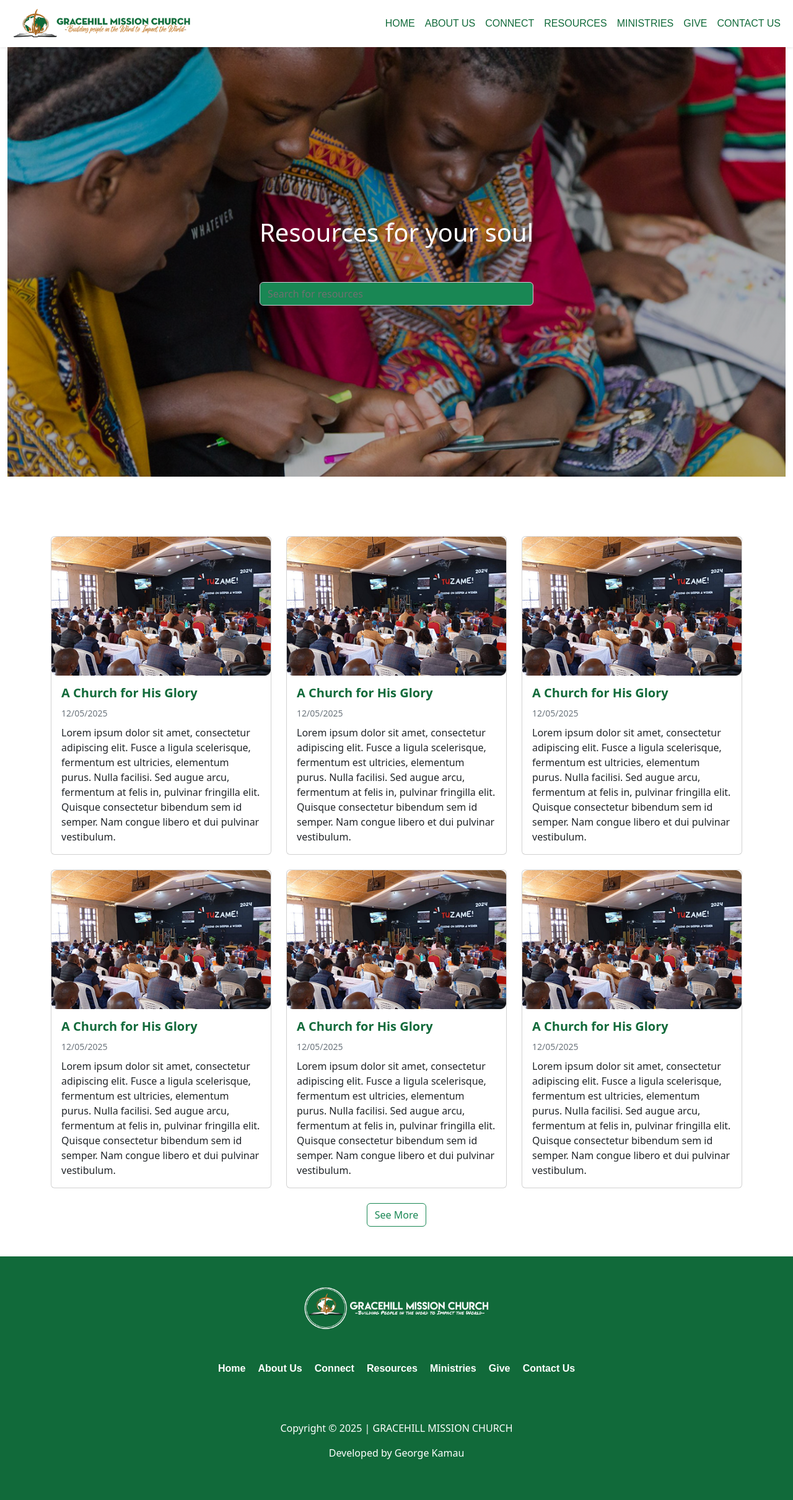
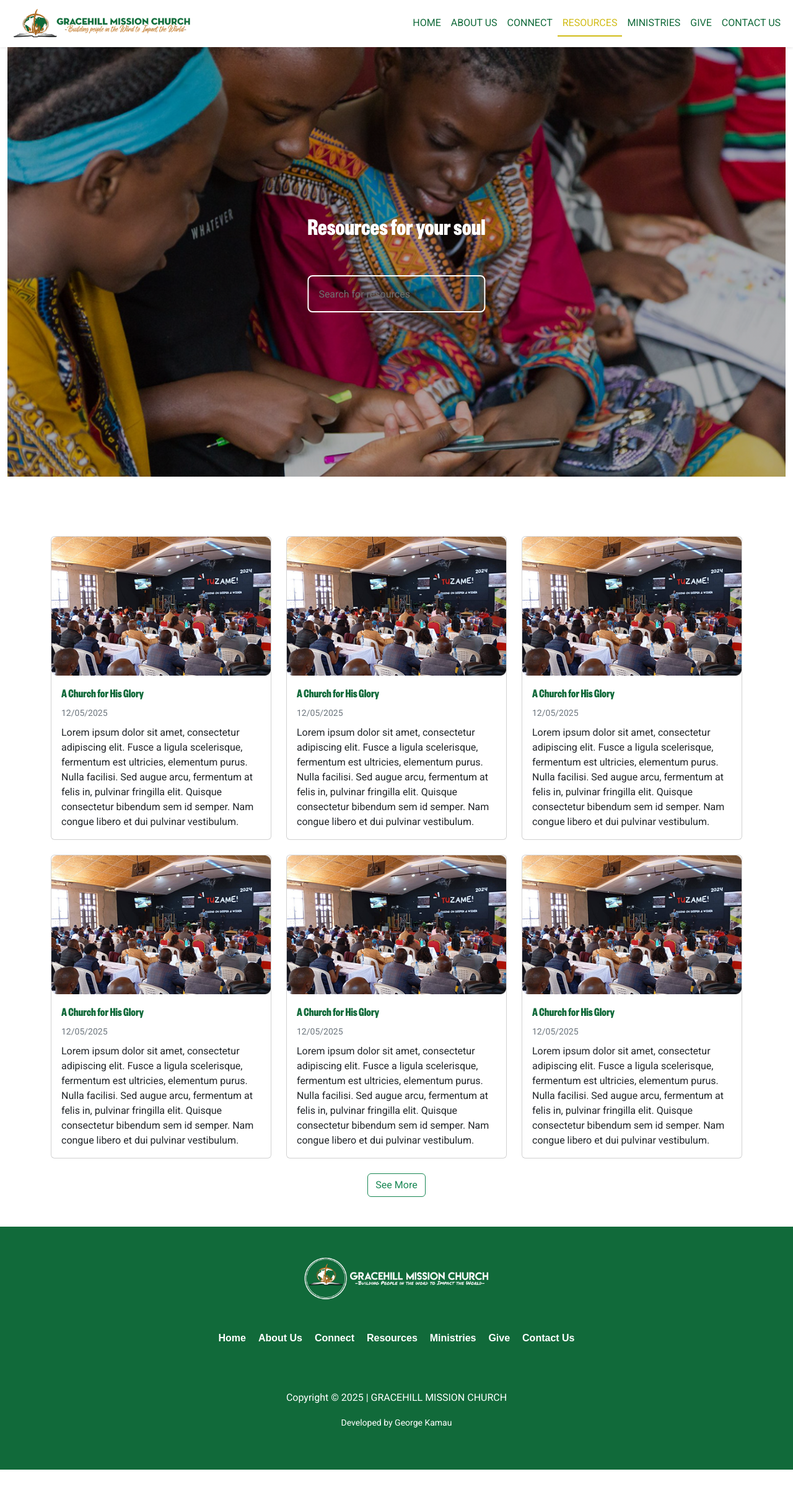
Before and after one commit to shi-km/Gracehill-church, a PHP site: page /resources.php in a window 1280 px wide. Shown: the whole page at 62% size. After the commit the page ends 2371 px from the top, so only its background shows below. Run offline with PHP 8.4, Linux system fonts and the light colour scheme.

Commit message:
modified my resources file

```diff
--- a/About.php
+++ b/About.php
@@ -33,7 +33,7 @@
 
  <h1 class=" text-center fw-bold fs-3" style="color:#116A3A;">MINISTRY MODEL</h1>
 
-<div class="container my-5">
+<div class="container my-5"  data-aos="fade-up" data-aos-duration="1000">
   <div class="custom-card-row">
     <div class="special-card-wrapper">
       <div class="circle-label-top">G</div>
@@ -124,7 +124,7 @@
 
 <!-- Statement of faith section  -->
 
-<div class="container" data-aos="fade-up">
+<div class="container" data-aos="fade-up" data-aos-duration="1000">
  <h1 class="text-center fw-bold my-5 fs-3" style="color:#116A3A;">STATEMENTS OF FAITH</h1>
 
   <div class="accordion" id="accordionExample">
--- /dev/null
+++ b/assets/css/fonts.css
@@ -0,0 +1,9 @@
+@font-face {
+    font-family: 'Roboto';
+    src: url('../fonts/Roboto/Roboto-Regular.ttf');
+}
+@font-face {
+    font-family: 'Gasoek One';
+    src: url('../fonts/Gasoek-One/TestFoundersGroteskX-Condensed-Bold-BF66175e96aecb2.otf');
+    font-weight: 900;
+}
--- a/footer.php
+++ b/footer.php
@@ -25,12 +25,12 @@
     <!-- Copyright -->
     <div class="copyright">
       <p>Copyright © 2025 | GRACEHILL MISSION CHURCH </p>
-      <p>Developed by George Kamau</p>
+      <p><small>Developed by George Kamau</small></p>
     </div>
 
     <!-- Optional Social Links -->
-    <!--
-    <div>
+
+    <!-- <div>
       <a href="#" class="mx-2 text-white">Facebook</a>
       <a href="#" class="mx-2 text-white">Instagram</a>
       <a href="#" class="mx-2 text-white">Twitter</a>
--- a/give.php
+++ b/give.php
@@ -12,8 +12,8 @@
      <div class="container-fluid">
         <div class="give-hero position-relative">
             <div class="give-title position-absolute top-50 start-50 translate-middle text-white">
-                <h1 class="text-center pb-5 fw-bold">GIVING</h1>
-                <p class="lh-lg">Our generous giving – through tithes, offerings,and others – makes
+                <h1 class="text-center pb-5 fw-bold" data-aos="fade-down" data-aos-duration="1000">GIVING</h1>
+                <p class="lh-lg" data-aos="fade-down" data-aos-duration="1000">Our generous giving – through tithes, offerings,and others – makes
                     it possible for us to meet the needs of our growing church,
                     as well as do much of what God has called us to do in impacting
                      our community with the love and the Gospel of Jesus Christ!</p>
@@ -23,7 +23,7 @@
     <!-- End of Hero section -->
    <h1 class="text-center display-4 fw-bold fs-3 my-5" style="color:#116A3A;">WAYS TO GIVE</h1>
 
-<div class="container px-5">
+<div class="container px-5" data-aos="fade-up" data-aos-duration="1000">
   <div class="row g-4">
     <!-- Card 1 -->
     <div class="col-md-6 mb-5">
--- a/header.php
+++ b/header.php
@@ -14,6 +14,11 @@
 
       <!-- Animate on scroll -->
     <link href="https://unpkg.com/aos@2.3.1/dist/aos.css" rel="stylesheet">
+
+    <!-- google fonts -->
+    <link rel="preconnect" href="https://fonts.googleapis.com">
+<link rel="preconnect" href="https://fonts.gstatic.com" crossorigin>
+<link href="https://fonts.googleapis.com/css2?family=Roboto:ital,wght@0,100..900;1,100..900&display=swap" rel="stylesheet">
 </head>
 <body>
 <nav class="navbar navbar-expand-lg bg-white shadow-sm">
@@ -44,5 +49,16 @@
   </div>
 </nav>
 
+
+<script>
+  const currentPage = window.location.pathname.split("/").pop() || "index.html";
+  document.querySelectorAll('.nav-link').forEach(link => {
+    const linkPage = link.getAttribute("href");
+    if (linkPage === currentPage) {
+      link.classList.add("active");
+    }
+  });
+</script>
+
 </body>
 </html>
--- a/resources.php
+++ b/resources.php
@@ -17,16 +17,15 @@
   <div class="container-fluid pb-5">
     <div class="resources-hero position-relative">
        <div class="position-absolute top-50 start-50 translate-middle text-center">
-         <h1 class="text-white pb-5">Resources for your soul</h1>
-        <input type="text" class="form-control w-100 bg-success text-white" placeholder="Search for resources">
-
+         <h1 class="text-white pb-5" data-aos="fade-down" data-aos-duration="1000">Resources for your soul</h1>
+       <input type="text" class="form-control bg-transparent text-success search-input" placeholder="Search for resources"  data-aos="fade-down"  data-aos-duration="1000">
        </div>
     </div>
   </div>
 
   <!-- Resources section -->
 
-<div class="container my-5">
+<div class="container my-5" data-aos="fade-up" data-aos-duration="1000">
   <div class="row gy-4">
     <!-- First card -->
     <div class="col-md-4">
--- a/styles.css
+++ b/styles.css
@@ -1,20 +1,37 @@
 
-.body{
-    background-color: #F5F5F5 !important;
-    font-family: sans-serif;
-      overflow-x: hidden;
+@import url('assets/css/fonts.css');
+
+body {
+  font-family: 'Roboto' !important;
+  font-optical-sizing: auto;
+  font-weight: 400;
+  font-style: normal;
+  font-variation-settings: "wdth" 100;
+  overflow-x: hidden !important;
 }
 
+h1, h2, h3, h4, h5 {
+  font-family:'Gasoek One'!important;
+  font-weight: 900;
+  font-style: normal;
+}
 
+.navbar a {
+  text-decoration: none;
+  color: #116A3A;
+  text-transform: uppercase;
+  font-family:'Roboto'!important;
+  font-weight: 400;
+  font-style: normal;
+}
 
-.navbar a{
-    text-decoration: none;
-    color: #116A3A;
-    text-transform: uppercase;
-    font-family:sans-serif;
-}
 .navbar a:hover {
   color: #D1BC18 !important;
+}
+
+.navbar a.active {
+  color: #D1BC18 !important;
+  border-bottom: 2px solid #D1BC18;
 }
 
 
@@ -53,6 +70,32 @@ width: 100%;;
   height: calc(100vh - 107px);
   width: 100%;
 }
+
+/* resources search button */
+
+.search-input {
+  width: 100%;
+  max-width: 400px;
+  height: 60px;
+  background-color: transparent;
+  color: white !important;
+  border: 2px solid white;
+  border-radius: 8px;
+  padding: 0 1rem;
+  font-size: 1rem;
+}
+
+/* Placeholder styling */
+.search-input::placeholder,
+.search-input::-webkit-input-placeholder,
+.search-input:-moz-placeholder,
+.search-input::-moz-placeholder,
+.search-input:-ms-input-placeholder {
+  color: white !important;
+  opacity: 0.7 !important;
+}
+
+/* resources search button End */
 
 .value-section{
   padding-inline: 12% !important;
@@ -119,6 +162,10 @@ width: 100%;;
 }
 .accordion-button::after{
     color: white;
+}
+
+.accordion-button:not(.collapsed) {
+  color: white;
 }
 
 
```
Also changed, not shown: Ministries.php (+12 -12 lines), connect.php (+5 -5 lines), index.php (+9 -3 lines), assets/fonts/Gasoek-One/TestFoundersGrotesk-BoldItalic-BF66175e971a18a.otf (added), assets/fonts/Gasoek-One/TestFoundersGroteskCondensed-Semibold-BF66175e96b1978.otf (added), assets/fonts/Gasoek-One/TestFoundersGroteskX-Condensed-Bold-BF66175e96aecb2.otf (added), assets/fonts/Roboto/Roboto-Black.ttf (added), assets/fonts/Roboto/Roboto-Regular.ttf (added), assets/fonts/Roboto/Roboto-Thin.ttf (added).
